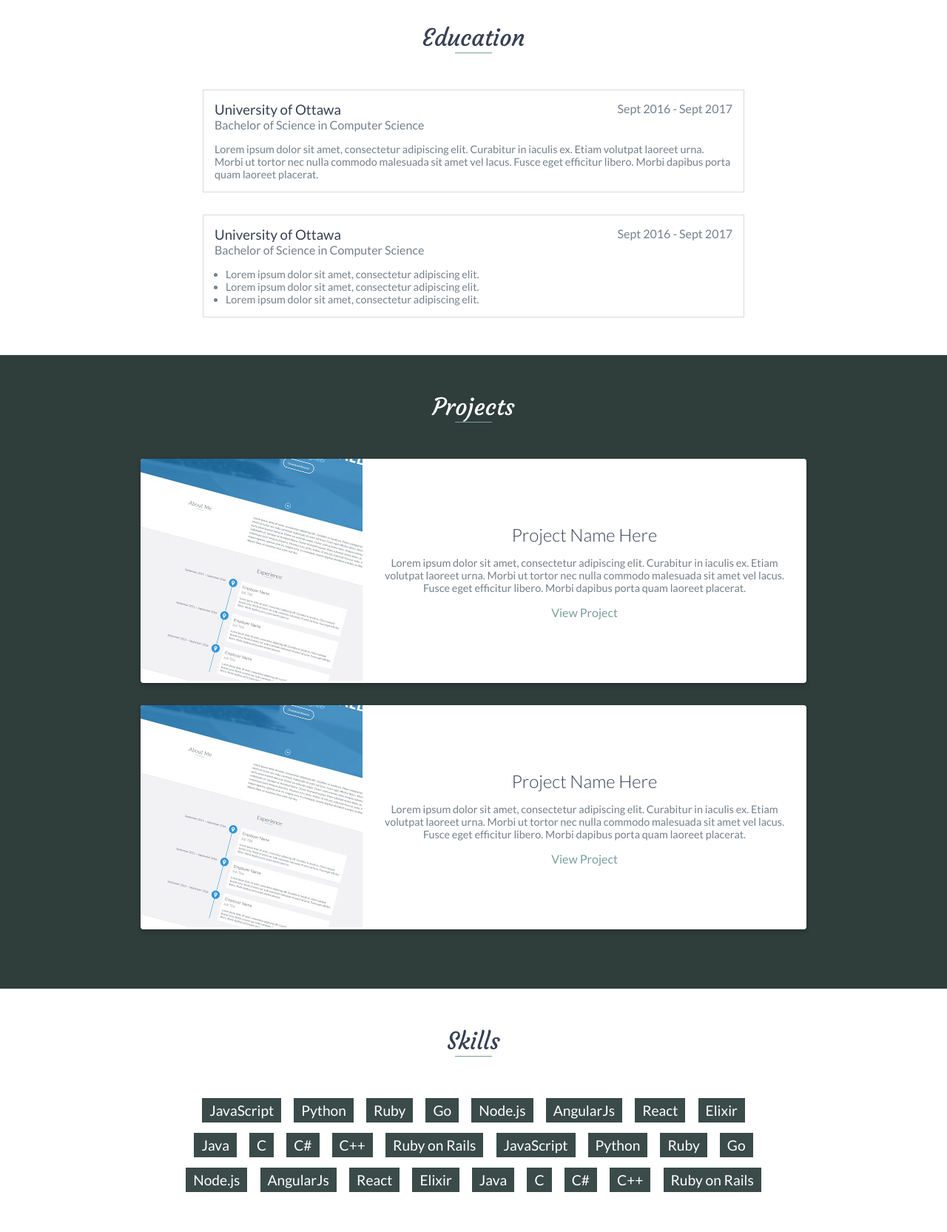
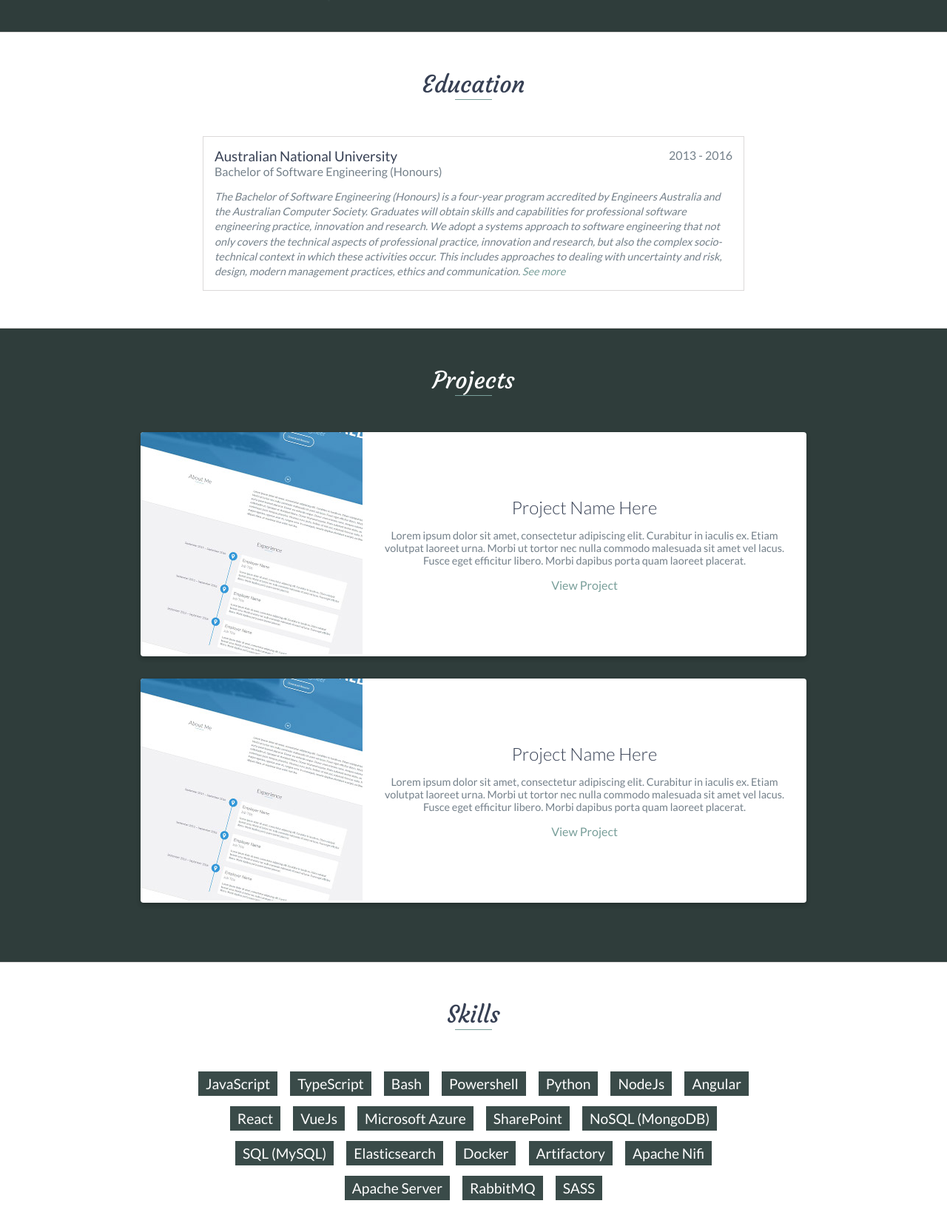
Before and after one commit to DarrenXu94/Dev-portfolio, a website: page index.html in a window 1280 px wide. Shown: the part 2082-3747 px from the top of the page at 74% size. Drawn offline with nearby package versions, Linux system fonts and the light colour scheme.

Commit message:
experience and education

```diff
--- a/index.html
+++ b/index.html
@@ -93,7 +93,10 @@
             <h2 class="heading">Experience</h2>
             <div id="experience-timeline">
                 <div data-date="2019 – Current">
-                    <h3>MTP Services</h3>
+                    <span>
+                        <h3>MTP Services</h3>
+                        <img src="./images/experience-mtp.jpeg" alt="">
+                    </span>
                     <h4>Full Stack Developer</h4>
                     <p>In this role I have been exposed to a large variety of front end tools including React, Vue and
                         Angular.</p>
@@ -102,7 +105,12 @@
                 </div>
 
                 <div data-date="2018 – 2019">
-                    <h3>Accenture</h3>
+                    <span>
+
+                        <h3>Accenture</h3>
+                        <img src="./images/experience-accenture.png" alt="">
+
+                    </span>
                     <h4>Digital Technology Developer
                     </h4>
                     <p>
@@ -117,7 +125,11 @@
                 </div>
 
                 <div data-date="2016 – 2018">
-                    <h3>Department of Defence</h3>
+                    <span>
+                        <h3>Department of Defence</h3>
+                        <img src="./images/experience-defence.svg" alt="">
+
+                    </span>
                     <h4>Full Stack Developer
                     </h4>
                     <p>
@@ -141,34 +153,19 @@
         <div id="education">
             <h2 class="heading">Education</h2>
             <div class="education-block">
-                <h3>University of Ottawa</h3>
-                <span class="education-date">Sept 2016 - Sept 2017</span>
-                <h4>Bachelor of Science in Computer Science</h4>
-                <p>
-                    Lorem ipsum dolor sit amet, consectetur adipiscing elit. Curabitur in iaculis ex. Etiam volutpat
-                    laoreet
-                    urna. Morbi ut tortor nec nulla commodo malesuada sit amet vel lacus. Fusce eget efficitur libero.
-                    Morbi
-                    dapibus porta quam laoreet placerat.
-                </p>
-            </div>
-            <!-- End .education-block -->
-
-            <div class="education-block">
-                <h3>University of Ottawa</h3>
-                <span class="education-date">Sept 2016 - Sept 2017</span>
-                <h4>Bachelor of Science in Computer Science</h4>
-                <ul>
-                    <li>
-                        Lorem ipsum dolor sit amet, consectetur adipiscing elit.
-                    </li>
-                    <li>
-                        Lorem ipsum dolor sit amet, consectetur adipiscing elit.
-                    </li>
-                    <li>
-                        Lorem ipsum dolor sit amet, consectetur adipiscing elit.
-                    </li>
-                </ul>
+                <h3>Australian National University</h3>
+                <span class="education-date">2013 - 2016</span>
+                <h4>Bachelor of Software Engineering (Honours)</h4>
+                <p><i>
+                        The Bachelor of Software Engineering (Honours) is a four-year program accredited by Engineers
+                        Australia and the Australian Computer Society. Graduates will obtain skills and capabilities for
+                        professional software engineering practice, innovation and research. We adopt a systems approach
+                        to software engineering that not only covers the technical aspects of professional practice,
+                        innovation and research, but also the complex socio-technical context in which these activities
+                        occur. This includes approaches to dealing with uncertainty and risk, design, modern management
+                        practices, ethics and communication. <a
+                            href="https://programsandcourses.anu.edu.au/2020/program/ASENG">See more</a>
+                    </i></p>
             </div>
             <!-- End .education-block -->
         </div>
@@ -228,31 +225,25 @@
             <h2 class="heading">Skills</h2>
             <ul>
                 <li>JavaScript</li>
+                <li>TypeScript</li>
+                <li>Bash</li>
+                <li>Powershell</li>
                 <li>Python</li>
-                <li>Ruby</li>
-                <li>Go</li>
-                <li>Node.js</li>
-                <li>AngularJs</li>
+                <li>NodeJs</li>
+                <li>Angular</li>
                 <li>React</li>
-                <li>Elixir</li>
-                <li>Java</li>
-                <li>C</li>
-                <li>C#</li>
-                <li>C++</li>
-                <li>Ruby on Rails</li>
-                <li>JavaScript</li>
-                <li>Python</li>
-                <li>Ruby</li>
-                <li>Go</li>
-                <li>Node.js</li>
-                <li>AngularJs</li>
-                <li>React</li>
-                <li>Elixir</li>
-                <li>Java</li>
-                <li>C</li>
-                <li>C#</li>
-                <li>C++</li>
-                <li>Ruby on Rails</li>
+                <li>VueJs</li>
+                <li>Microsoft Azure</li>
+                <li>SharePoint</li>
+                <li>NoSQL (MongoDB)</li>
+                <li>SQL (MySQL)</li>
+                <li>Elasticsearch</li>
+                <li>Docker</li>
+                <li>Artifactory</li>
+                <li>Apache Nifi</li>
+                <li>Apache Server</li>
+                <li>RabbitMQ</li>
+                <li>SASS</li>
             </ul>
         </div>
     </div>
--- a/scss/styles.scss
+++ b/scss/styles.scss
@@ -569,6 +569,23 @@ footer {
         line-height: 1.4;
         padding-bottom: 10px;
     }
+
+    span {
+        display: flex;
+        align-items: center;
+        justify-content: space-between;
+
+        img {
+            width: 48px;
+            height: 48px;
+            border-radius: 50%;
+            border: 1.8px solid $background-alt;
+            z-index: 2;
+            background-color: #fff;
+            -o-object-fit: contain;
+            object-fit: contain;
+        }
+    }
 }
 
 .vtimeline-point {
@@ -620,6 +637,9 @@ footer {
     h2 {
         color: $heading;
         margin-bottom: 50px;
+    }
+    p {
+        line-height: 1.4;
     }
 }
 
```
Also changed, not shown: css/styles.css, images/experience-accenture.png (added), images/experience-defence.svg (added), images/experience-mtp.jpeg (added).
